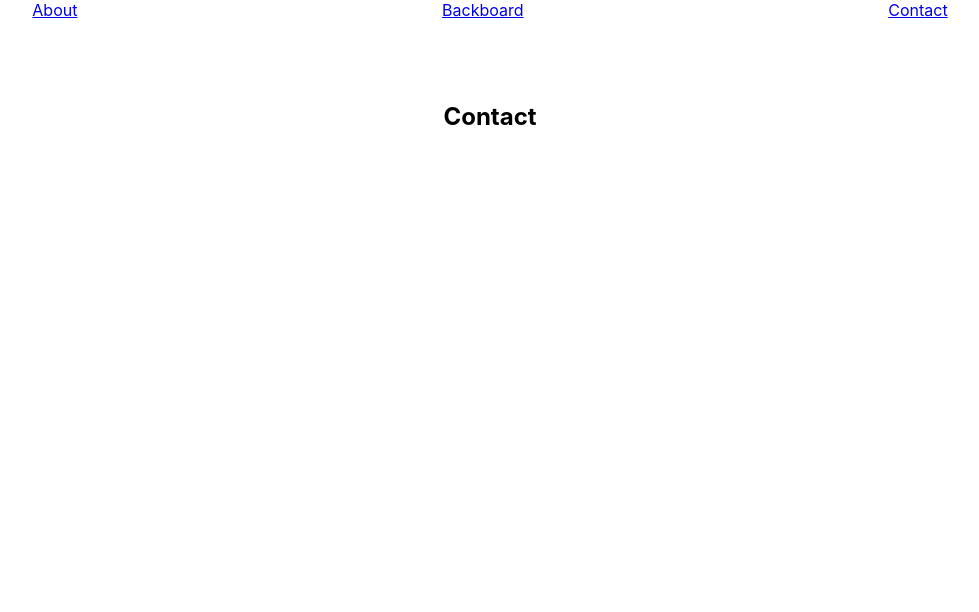
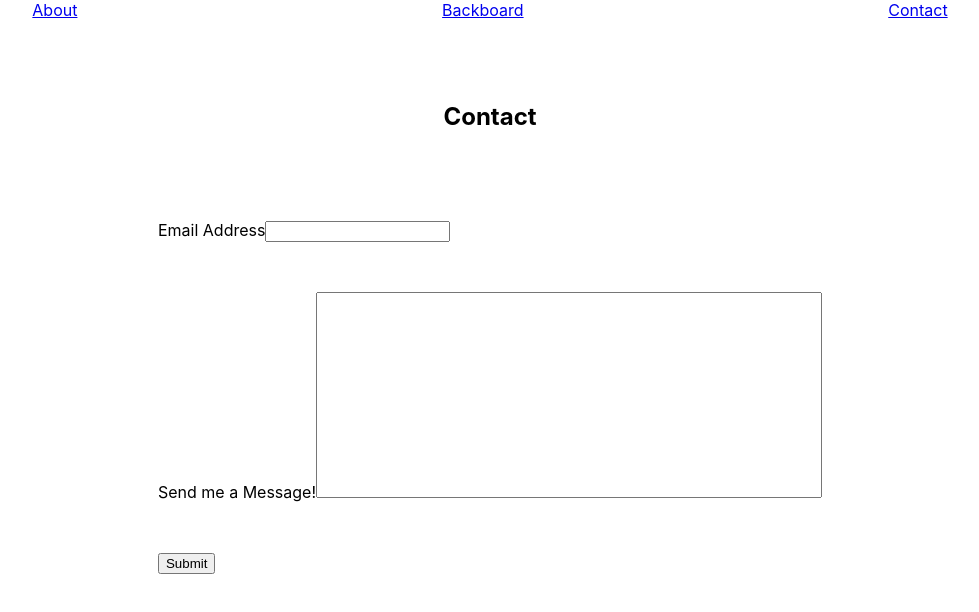
Before and after one commit to spinosajoseph/TheBackboard, a React (Create React App) app in the folder my-app/: page /contact in a window 1280 px wide. Shown: the top 612 px of the page, without its empty margins (150-1129 px from the left). Built offline with nearby package versions, Linux system fonts and the light colour scheme.

Commit message:
contact progress

```diff
--- a/my-app/package.json
+++ b/my-app/package.json
@@ -11,6 +11,7 @@
     "@types/node": "^12.0.0",
     "@types/react": "^16.9.0",
     "@types/styled-components": "^5.1.0",
+    "formik": "^2.1.4",
     "react": "^16.13.1",
     "react-dom": "^16.13.1",
     "react-router-dom": "^5.1.2",
--- a/my-app/src/pages/Contact.tsx
+++ b/my-app/src/pages/Contact.tsx
@@ -1,8 +1,54 @@
 import React from "react";
 import { PageLayout } from "../components/PageLayout";
+import { useFormik, FormikConsumer } from "formik";
+import { Box } from "@material-ui/core";
 
 export const Contact: React.FC = () => {
+  const formik = useFormik({
+    initialValues: {
+      email: "",
+      body: "",
+    },
+    onSubmit: (values) => {
+      console.log(values);
+    },
+  });
+
   return (
-    <PageLayout title="Contact" />
+    <PageLayout title="Contact">
+      <form onSubmit={formik.handleSubmit}>
+        <Box display="flex" flexDirection="column" padding="50px">
+          <Box flex="0 1 auto" paddingBottom="50px">
+            <label htmlFor="email">Email Address</label>
+            <input
+              id="email"
+              name="email"
+              type="email"
+              onChange={formik.handleChange}
+              value={formik.values.email}
+              style={{ display: "inlineBlock" }}
+            />
+          </Box>
+          <Box flex="0 1 auto" paddingBottom="50px">
+            <label htmlFor="body">Send me a Message!</label>
+            <textarea
+              style={{
+                height: "200px",
+                width: "500px",
+                display: "inlineBlock",
+                resize: "none",
+              }}
+              id="body"
+              name="body"
+              onChange={formik.handleChange}
+              value={formik.values.body}
+            ></textarea>
+          </Box>
+          <Box flex="0 1 auto">
+            <button type="submit">Submit</button>
+          </Box>
+        </Box>
+      </form>
+    </PageLayout>
   );
 };
```
Also changed, not shown: 1 other file (tests, documents, lock files or other folders).
